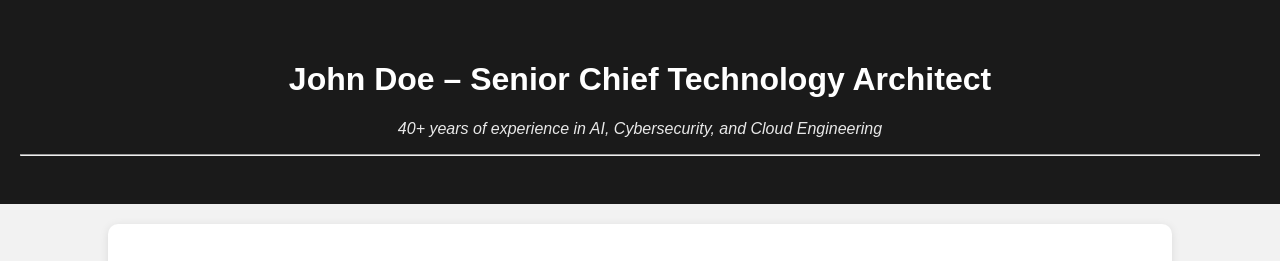
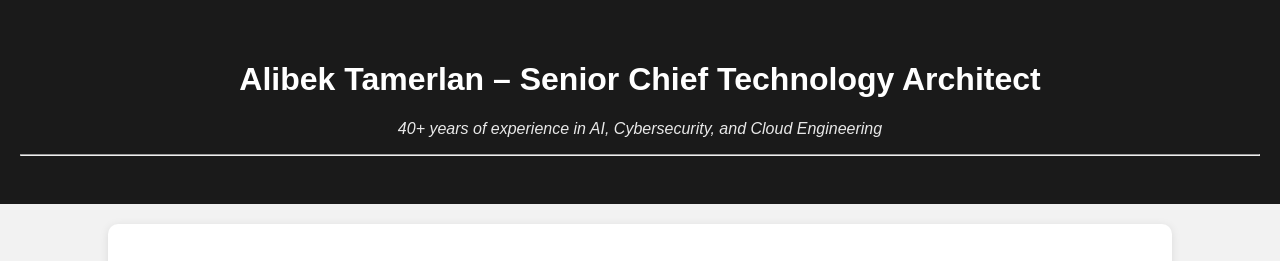
Before and after one commit to howarduniversity7-design/future-cv-site, a plain HTML site: page index.html in a window 1280 px wide. Shown: the top 261 px of the page. Drawn offline with Linux system fonts and the light colour scheme.

Commit message:
Alibek Tamerlan

```diff
--- a/index.html
+++ b/index.html
@@ -9,7 +9,7 @@
 </head>
 <body>
     <header>
-        <h1>John Doe – Senior Chief Technology Architect</h1>
+        <h1>Alibek Tamerlan – Senior Chief Technology Architect</h1>
         <p class="subtitle">40+ years of experience in AI, Cybersecurity, and Cloud Engineering</p>
         <hr />
     </header>
```
